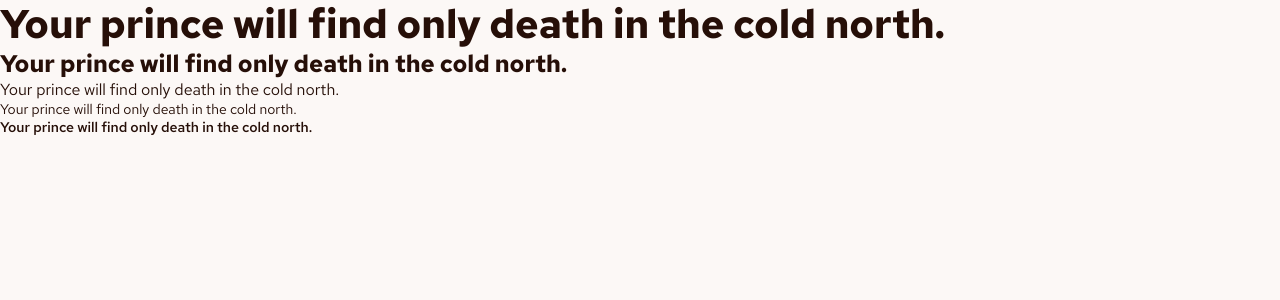
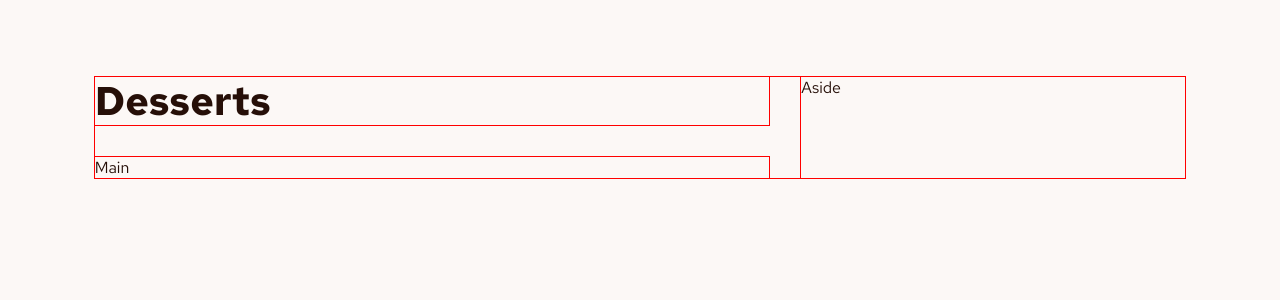
Before and after one commit to Arsalan2078/product-list-with-cart, a React (Vite) app: page / in a window 1280 px wide. Shown: the top 300 px of the page. Built offline with nearby package versions, Linux system fonts and the light colour scheme.

Commit message:
app grid added

```diff
--- /dev/null
+++ b/src/App.module.scss
@@ -0,0 +1,43 @@
+.app {
+  margin: 0 auto;
+  width: min(100%, calc(1440 / 16 * 1rem));
+  min-height: 100dvh;
+
+  --padding-y: clamp(1.5rem, 0.5rem + 4.1667vw, 2.5rem);
+  --padding-x: clamp(1.5rem, 0.5rem + 4.1667vw, 2.5rem);
+
+  padding: var(--padding-y) var(--padding-x);
+
+  @media screen and (min-width: calc(768 / 16 * 1rem)) {
+    --padding-y: clamp(2.5rem, -0.9286rem + 7.1429vw, 5.5rem);
+    --padding-x: clamp(2.5rem, -2.6429rem + 10.7143vw, 7rem);
+  }
+}
+
+.grid {
+  display: grid;
+  gap: 2rem 2rem;
+  grid-template-areas:
+    "c-1"
+    "c-2"
+    "c-3";
+
+  header {
+    grid-area: c-1;
+  }
+
+  main {
+    grid-area: c-2;
+  }
+
+  aside {
+    grid-area: c-3;
+  }
+
+  @media screen and (min-width: calc(1060 / 16 * 1rem)) {
+    grid-template-columns: 1fr calc(384 / 16 * 1rem);
+    grid-template-areas:
+      "c-1 c-3"
+      "c-2 c-3";
+  }
+}
--- a/src/App.tsx
+++ b/src/App.tsx
@@ -1,11 +1,17 @@
+import css from "./App.module.scss";
+
 export default function App() {
   return (
-    <div>
-      <p className="text-preset--1">Your prince will find only death in the cold north.</p>
-      <p className="text-preset--2">Your prince will find only death in the cold north.</p>
-      <p className="text-preset--3">Your prince will find only death in the cold north.</p>
-      <p className="text-preset--4">Your prince will find only death in the cold north.</p>
-      <p className="text-preset--4-semibold">Your prince will find only death in the cold north.</p>
+    <div className={`${css.app} text-preset--3`}>
+      <div className={`${css.grid}`}>
+        <header>
+          <h1 className="text-preset--1">Desserts</h1>
+        </header>
+
+        <main>Main</main>
+
+        <aside>Aside</aside>
+      </div>
     </div>
   );
 }
--- a/src/scss/index.scss
+++ b/src/scss/index.scss
@@ -3,3 +3,7 @@
 @use "./root";
 @use "./base";
 @use "./typography";
+
+* {
+  outline: 1px solid red;
+}
```
Also changed, not shown: src/App.css (added).
